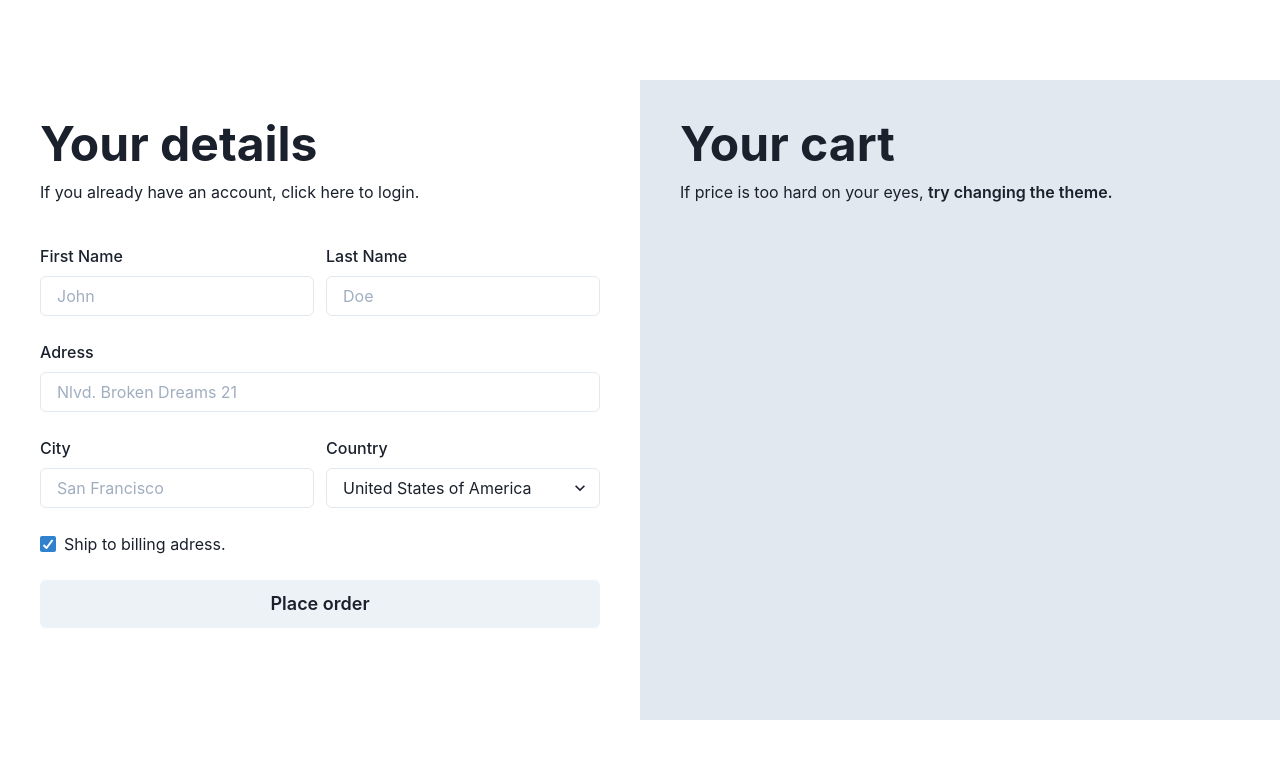
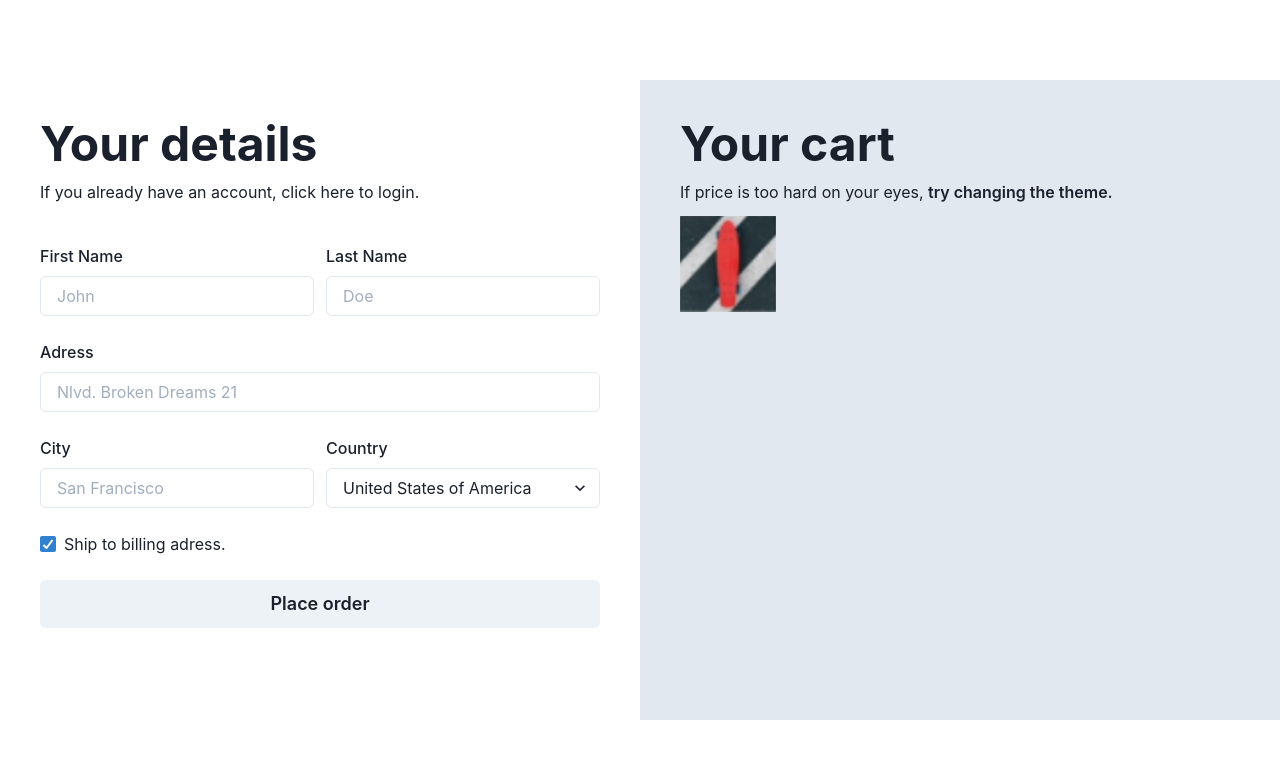
Before and after one commit to Yves852/workshop-chakra-demo, a React (Create React App) app: page / in a window 1280 px wide. Shown: the top 758 px of the page. Built offline with nearby package versions, Linux system fonts and the light colour scheme.

Commit message:
Cart#2 added board image

```diff
--- a/src/sections/cart.jsx
+++ b/src/sections/cart.jsx
@@ -1,4 +1,13 @@
-import { VStack, Heading, Text, Button } from "@chakra-ui/react";
+import {
+  Stack,
+  HStack,
+  VStack,
+  Heading,
+  Text,
+  Button,
+  Img,
+  AspectRatio,
+} from "@chakra-ui/react";
 
 const Cart = () => (
   <VStack
@@ -17,6 +26,11 @@ const Cart = () => (
           try changing the theme.
         </Button>
       </Text>
+      <HStack spacing={6} alignItems={"center"} w={"full"}>
+        <AspectRatio ratio={1} w={24}>
+          <Img src={"./board.png"} alt="Board image" />
+        </AspectRatio>
+      </HStack>
     </VStack>
   </VStack>
 );
```
Also changed, not shown: public/board.png (added).
